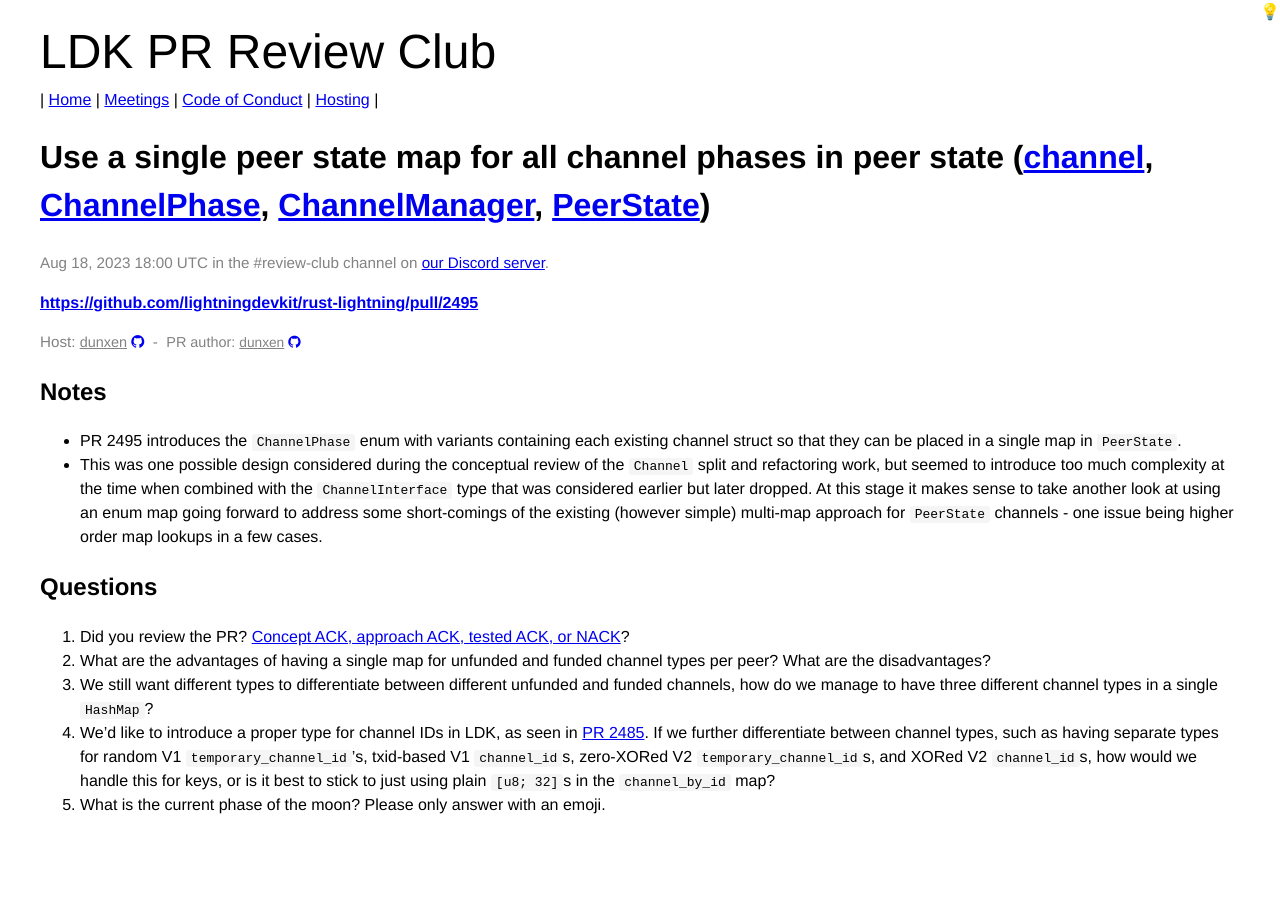
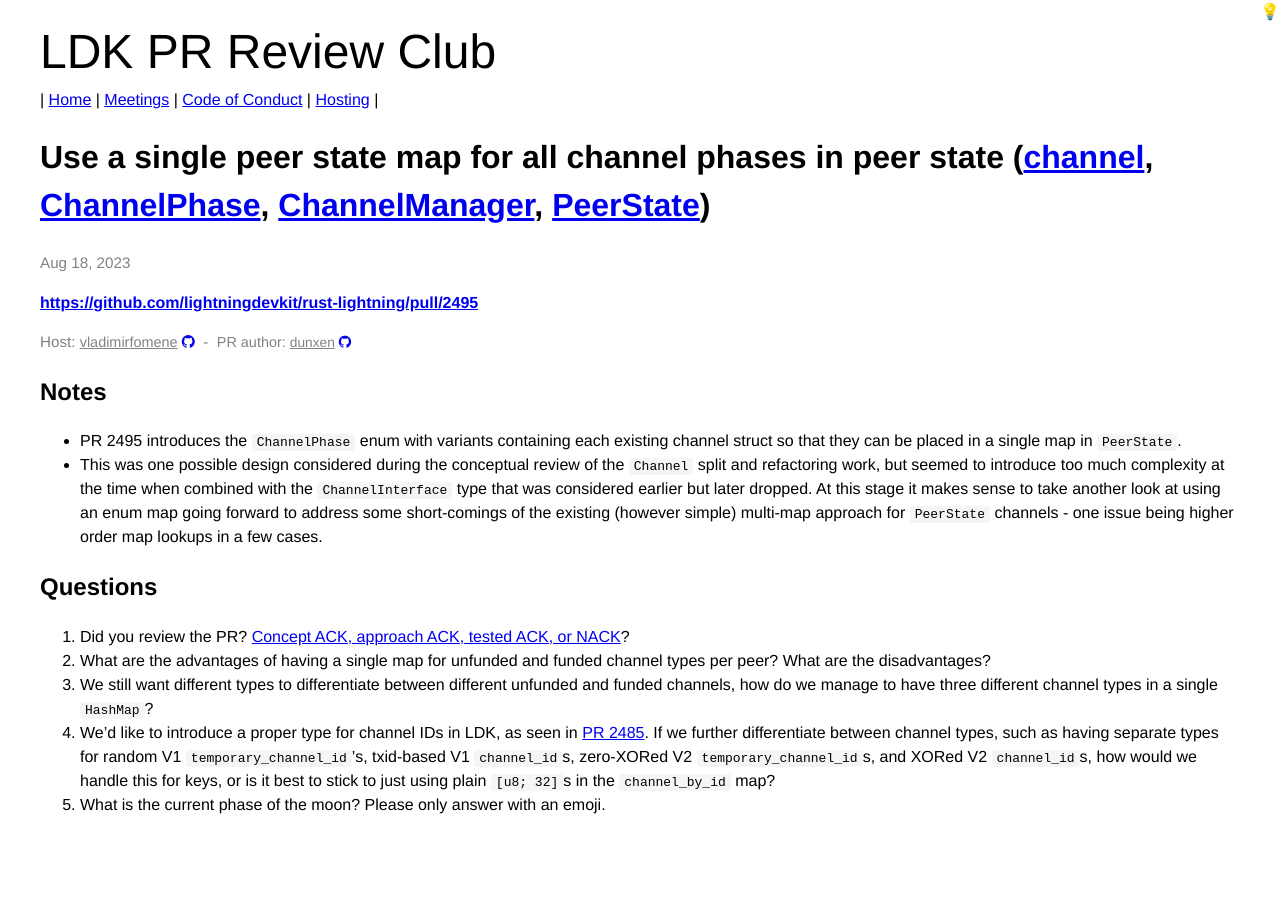
Before and after one commit to lightningdevkit/ldk-review-club, a Jekyll site: the page built from _posts/2023-08-18-#2495.md, in a window 1280 px wide. Built offline with Jekyll 4.4.1, drawn with Linux system fonts in a browser that asks for light colours.

```diff
--- a/_posts/2023-08-18-#2495.md
+++ b/_posts/2023-08-18-#2495.md
@@ -5,8 +5,8 @@ title: "Use a single peer state map for all channel phases in peer state"
 pr: 2495
 authors: [dunxen]
 components: ["channel", "ChannelPhase", "ChannelManager", "PeerState"]
-host: dunxen
-status: upcoming
+host: vladimirfomene
+status: past
 commit:
 ---
 
```
